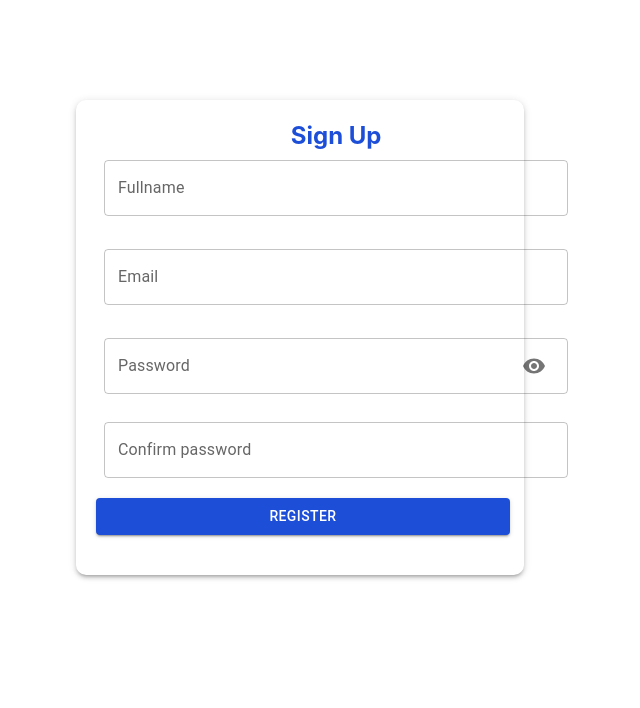
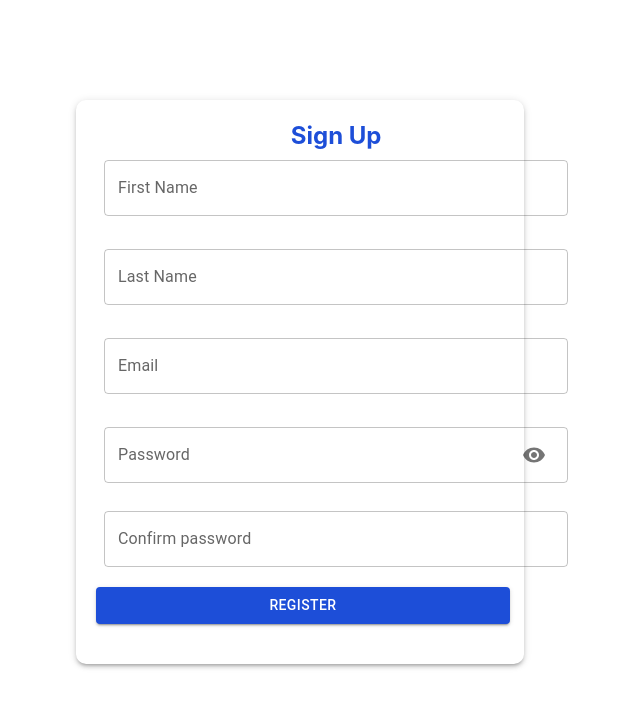
Before and after one commit to theophilusnuer/badak-admin-panel, a React (Create React App) app: page /signup in a window 1280 px wide. Shown: the top 708 px of the page, without its empty margins (340-980 px from the left). Built offline with nearby package versions, Linux system fonts and the light colour scheme.

Commit message:
form validated with formik and yup

```diff
--- a/package.json
+++ b/package.json
@@ -10,11 +10,13 @@
     "@testing-library/jest-dom": "^5.17.0",
     "@testing-library/react": "^13.4.0",
     "@testing-library/user-event": "^13.5.0",
+    "formik": "^2.4.5",
     "react": "^18.2.0",
     "react-dom": "^18.2.0",
     "react-router-dom": "^6.22.3",
     "react-scripts": "5.0.1",
-    "web-vitals": "^2.1.4"
+    "web-vitals": "^2.1.4",
+    "yup": "^1.4.0"
   },
   "scripts": {
     "start": "react-scripts start",
--- a/src/App.js
+++ b/src/App.js
@@ -4,6 +4,7 @@ import Dashboard from './pages/dashboard-page';
 import Login from './pages/register-page/login';
 import Signup from './pages/register-page/signup';
 import UserRequest from './pages/user-request-page';
+
 
 function App() {
 
--- a/src/pages/register-page/signup.jsx
+++ b/src/pages/register-page/signup.jsx
@@ -1,16 +1,17 @@
-import * as React from 'react';
-import Box from '@mui/material/Box';
-import IconButton from '@mui/material/IconButton';
-import Input from '@mui/material/Input';
-import InputLabel from '@mui/material/InputLabel';
-import InputAdornment from '@mui/material/InputAdornment';
-import FormControl from '@mui/material/FormControl';
-import Visibility from '@mui/icons-material/Visibility';
-import VisibilityOff from '@mui/icons-material/VisibilityOff';
+import * as React from "react";
+import Box from "@mui/material/Box";
+import IconButton from "@mui/material/IconButton";
+import InputLabel from "@mui/material/InputLabel";
+import InputAdornment from "@mui/material/InputAdornment";
+import FormControl from "@mui/material/FormControl";
+import Visibility from "@mui/icons-material/Visibility";
+import VisibilityOff from "@mui/icons-material/VisibilityOff";
 import Button from "@mui/material/Button";
-import OutlinedInput from '@mui/material/OutlinedInput';
+import OutlinedInput from "@mui/material/OutlinedInput";
+import { Formik, Form, Field, ErrorMessage } from "formik";
+import * as Yup from "yup";
 
-export default function Signup() {
+const Signup = () => {
   const [showPassword, setShowPassword] = React.useState(false);
 
   const handleClickShowPassword = () => setShowPassword((show) => !show);
@@ -20,41 +21,113 @@ export default function Signup() {
   };
 
   return (
-        <Box sx={{
-            display: 'flex',
-            flexWrap: 'wrap',
-            alignItems: 'center',
-            borderRadius: '10px',
+    <Box
+      sx={{
+        display: "flex",
+        flexWrap: "wrap",
+        alignItems: "center",
+        borderRadius: "10px",
         boxShadow: "3",
         width: "35%",
         margin: "auto",
         marginTop: "100px",
-            padding: '20px',
-        }}>
+        padding: "20px",
+      }}
+    >
       <div>
-
         <div className="flex justify-center font-bold text-blue-700 text-2xl">
           <p>Sign Up</p>
         </div>
-                <FormControl style={{ marginBottom: "25px" }} fullWidth sx={{ m: 1, width:"46ch" }}>
-                    <InputLabel htmlFor="outlined-adornment-amount">Fullname</InputLabel>
-                    <OutlinedInput
-                        id="outlined-adornment-amount"
-                        label="fullname"
+        <Formik
+          initialValues={{
+            firstname: "",
+            lastname: "",
+            email: "",
+            password: "",
+            confirmPassword: "",
+          }}
+          validationSchema={Yup.object({
+            firstname: Yup.string().required("First name is required"),
+            lastname: Yup.string().required("Last name is required"),
+            email: Yup.string()
+              .email("Invalid email address")
+              .required("Email is required"),
+            password: Yup.string()
+              .min(6, "Password must be at least 6 characters")
+              .required("Password is required"),
+            confirmPassword: Yup.string()
+              .oneOf([Yup.ref("password"), null], "Passwords must match")
+              .required("Confirm password is required"),
+          })}
+          onSubmit={(values, { setSubmitting }) => {
+            setTimeout(() => {
+              alert(JSON.stringify(values, null, 2));
+              setSubmitting(false);
+            }, 400);
+          }}
+        >
+          <Form>
+            <Field name="firstname">
+              {({ field, meta }) => (
+                <FormControl
+                  style={{ marginBottom: "25px" }}
+                  fullWidth
+                  sx={{ m: 1, width: "46ch" }}
+                >
+                  <InputLabel htmlFor="firstname">First Name</InputLabel>
+                  <OutlinedInput id="firstname" label="First Name" {...field} />
+                  <ErrorMessage
+                    name="firstname"
+                    component="div"
+                    className="text-red-500"
                   />
                 </FormControl>
-                <FormControl style={{ marginBottom: "25px" }} fullWidth sx={{ m: 1, width:"46ch" }}>
-                    <InputLabel htmlFor="outlined-adornment-amount">Email</InputLabel>
-                    <OutlinedInput
-                        id="outlined-adornment-amount"
-                        label="email"
+              )}
+            </Field>
+            <Field name="lastname">
+              {({ field, meta }) => (
+                <FormControl
+                  style={{ marginBottom: "25px" }}
+                  fullWidth
+                  sx={{ m: 1, width: "46ch" }}
+                >
+                  <InputLabel htmlFor="lastname">Last Name</InputLabel>
+                  <OutlinedInput id="lastname" label="Last Name" {...field} />
+                  <ErrorMessage
+                    name="lastname"
+                    component="div"
+                    className="text-red-500"
                   />
                 </FormControl>
-                <FormControl style={{ marginBottom: "20px" }} fullWidth sx={{ m: 1, width:"46ch" }} variant="outlined">
-                    <InputLabel htmlFor="outlined-adornment-password">Password</InputLabel>
+              )}
+            </Field>
+            <Field name="email">
+              {({ field, meta }) => (
+                <FormControl
+                  style={{ marginBottom: "25px" }}
+                  fullWidth
+                  sx={{ m: 1, width: "46ch" }}
+                >
+                  <InputLabel htmlFor="email">Email</InputLabel>
+                  <OutlinedInput id="email" label="Email" {...field} />
+                  <ErrorMessage name="email">
+                    {(msg) => <div className="text-red-500">{msg}</div>}
+                  </ErrorMessage>
+                </FormControl>
+              )}
+            </Field>
+            <Field name="password">
+              {({ field, meta }) => (
+                <FormControl
+                  style={{ marginBottom: "20px" }}
+                  fullWidth
+                  sx={{ m: 1, width: "46ch" }}
+                  variant="outlined"
+                >
+                  <InputLabel htmlFor="password">Password</InputLabel>
                   <OutlinedInput
-                        id="outlined-adornment-password"
-                        type={showPassword ? 'text' : 'password'}
+                    id="password"
+                    type={showPassword ? "text" : "password"}
                     endAdornment={
                       <InputAdornment position="end">
                         <IconButton
@@ -66,18 +139,53 @@ export default function Signup() {
                         </IconButton>
                       </InputAdornment>
                     }
+                    {...field}
+                  />
+                  <ErrorMessage
+                    name="password"
+                    component="div"
+                    className="text-red-500"
                   />
                 </FormControl>
-                <FormControl style={{ marginBottom: "20px" }} fullWidth sx={{ m: 1, width:"46ch" }} variant="outlined">
-                    <InputLabel htmlFor="outlined-adornment-password">Confirm password</InputLabel>
+              )}
+            </Field>
+            <Field name="confirmPassword">
+              {({ field, meta }) => (
+                <FormControl
+                  style={{ marginBottom: "20px" }}
+                  fullWidth
+                  sx={{ m: 1, width: "46ch" }}
+                  variant="outlined"
+                >
+                  <InputLabel htmlFor="confirmPassword">
+                    Confirm password
+                  </InputLabel>
                   <OutlinedInput
-                        id="outlined-adornment-password"
-                        type={showPassword ? 'text' : 'password'}
+                    id="confirmPassword"
+                    type={showPassword ? "text" : "password"}
+                    {...field}
+                  />
+                  <ErrorMessage
+                    name="confirmPassword"
+                    component="div"
+                    className="text-red-500"
                   />
                 </FormControl>
-                <Button style={{marginBottom:"20px"}} sx={{bgcolor:"#1d4ed8",width:"52ch" }} variant="contained">Register</Button>
+              )}
+            </Field>
+            <Button
+              style={{ marginBottom: "20px" }}
+              sx={{ bgcolor: "#1d4ed8", width: "52ch" }}
+              variant="contained"
+              type="submit"
+            >
+              Register
+            </Button>
+          </Form>
+        </Formik>
       </div>
-
     </Box>
   );
-}
+};
+
+export default Signup;
```
Also changed, not shown: 1 other file (tests, documents, lock files or other folders). Lines whose indentation alone changed are shown as unchanged.
